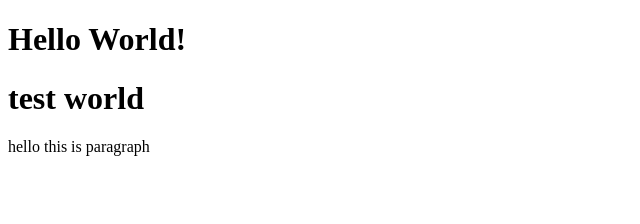
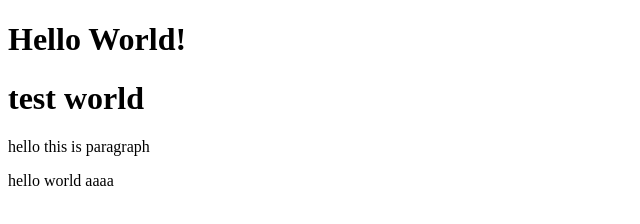
Before and after one commit to khurramIlyas/MyFirstProject, a plain HTML site: page index.html in a window 1280 px wide. Shown: the whole page, without its empty margins (0-640 px from the left). Drawn offline with Linux system fonts and the light colour scheme.

Commit message:
new additiion

```diff
--- a/index.html
+++ b/index.html
@@ -9,5 +9,6 @@
     <h1>Hello World!</h1>
     <h1>test world</h1>
     <p>hello this is paragraph</p>
+    <p>hello world aaaa</p>
 </body>
 </html>
```
